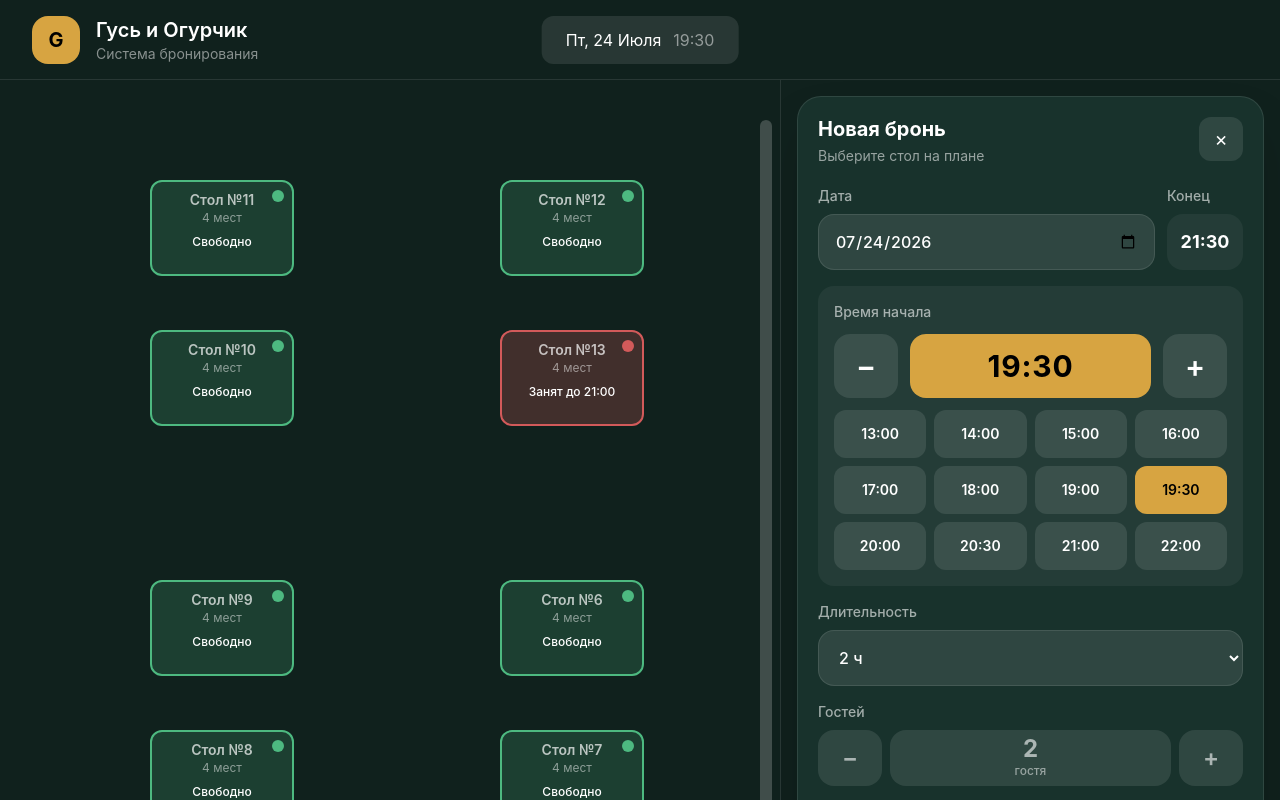
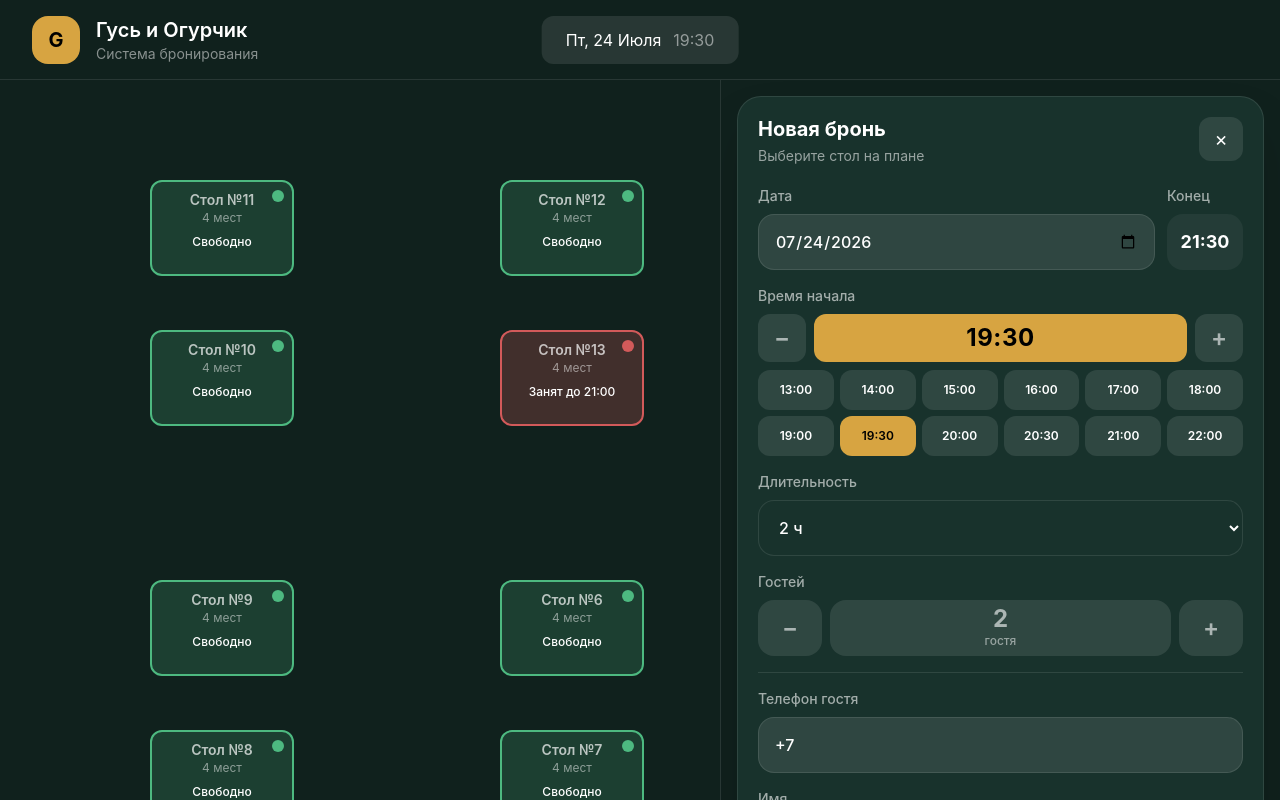
Before and after one commit to Faultieer/restaurant-booking, a React (Vite) app: page / in a window 1280 px wide. Both pictures are taken after a click on the button "Новая бронь". Built offline with nearby package versions, Linux system fonts and the light colour scheme.

Commit message:
Refactor booking modal and update home page reference
Replit-Commit-Author: Agent

```diff
--- a/src/components/BookingModal.tsx
+++ b/src/components/BookingModal.tsx
@@ -248,38 +248,36 @@ export default function BookingModal({
                     </div>
 
                     {/* Время */}
-                    <div className="rounded-2xl bg-white/5 p-4">
-                        <div className="mb-3 text-sm font-medium text-white/60">Время начала</div>
-                        <div className="grid grid-cols-[64px_1fr_64px] items-center gap-3">
+                    <div className="text-sm font-medium text-white/60">
+                        Время начала
+                        <div className="mt-2 grid grid-cols-[48px_1fr_48px] items-center gap-2">
                             <button
                                 type="button"
                                 onClick={() => setTime((t) => changeTime(t, -15))}
-                                className="h-16 rounded-2xl bg-white/10 text-3xl font-semibold transition active:scale-95 hover:bg-white/15"
+                                className="h-12 rounded-xl bg-white/10 text-2xl font-semibold transition active:scale-95 hover:bg-white/15"
                                 aria-label="−15 мин"
                             >
                                 −
                             </button>
-                            <div className="flex h-16 items-center justify-center rounded-2xl bg-[#D7A441] text-3xl font-bold text-black tracking-wide">
+                            <div className="flex h-12 items-center justify-center rounded-xl bg-[#D7A441] text-2xl font-bold text-black tracking-wide">
                                 {time}
                             </div>
                             <button
                                 type="button"
                                 onClick={() => setTime((t) => changeTime(t, 15))}
-                                className="h-16 rounded-2xl bg-white/10 text-3xl font-semibold transition active:scale-95 hover:bg-white/15"
+                                className="h-12 rounded-xl bg-white/10 text-2xl font-semibold transition active:scale-95 hover:bg-white/15"
                                 aria-label="+15 мин"
                             >
                                 +
                             </button>
                         </div>
-
-                        {/* Быстрый выбор времени */}
-                        <div className="mt-3 grid grid-cols-4 gap-2">
+                        <div className="mt-2 grid grid-cols-6 gap-1.5">
                             {quickTimes.map((qt) => (
                                 <button
                                     key={qt}
                                     type="button"
                                     onClick={() => setTime(qt)}
-                                    className={`h-12 rounded-xl text-sm font-semibold transition active:scale-95
+                                    className={`h-10 rounded-xl text-xs font-semibold transition active:scale-95
                                         ${time === qt
                                             ? "bg-[#D7A441] text-black"
                                             : "bg-white/10 text-white hover:bg-white/15"}`}
@@ -296,7 +294,7 @@ export default function BookingModal({
                         <select
                             value={durationMinutes}
                             onChange={(e) => setDurationMinutes(Number(e.target.value))}
-                            className="mt-2 h-14 w-full rounded-2xl border border-white/10 bg-white/10 px-4 text-base text-white"
+                            className="mt-2 h-14 w-full rounded-2xl border border-white/10 bg-[#18322C] px-4 text-base text-white [color-scheme:dark]"
                         >
                             {durationOptions.map((d) => (
                                 <option key={d} value={d}>{formatDuration(d)}</option>
--- a/src/pages/HomePage.tsx
+++ b/src/pages/HomePage.tsx
@@ -174,7 +174,7 @@ export default function HomePage() {
                 }}
             />
 
-            <main className="grid h-[calc(100vh-80px)] grid-cols-[1fr_500px]">
+            <main className="grid h-[calc(100vh-80px)] grid-cols-[1fr_500px] xl:grid-cols-[1fr_560px] 2xl:grid-cols-[1fr_640px]">
                 <section className="relative overflow-hidden">
                     <FloorPlan
                         tables={tables}
```
